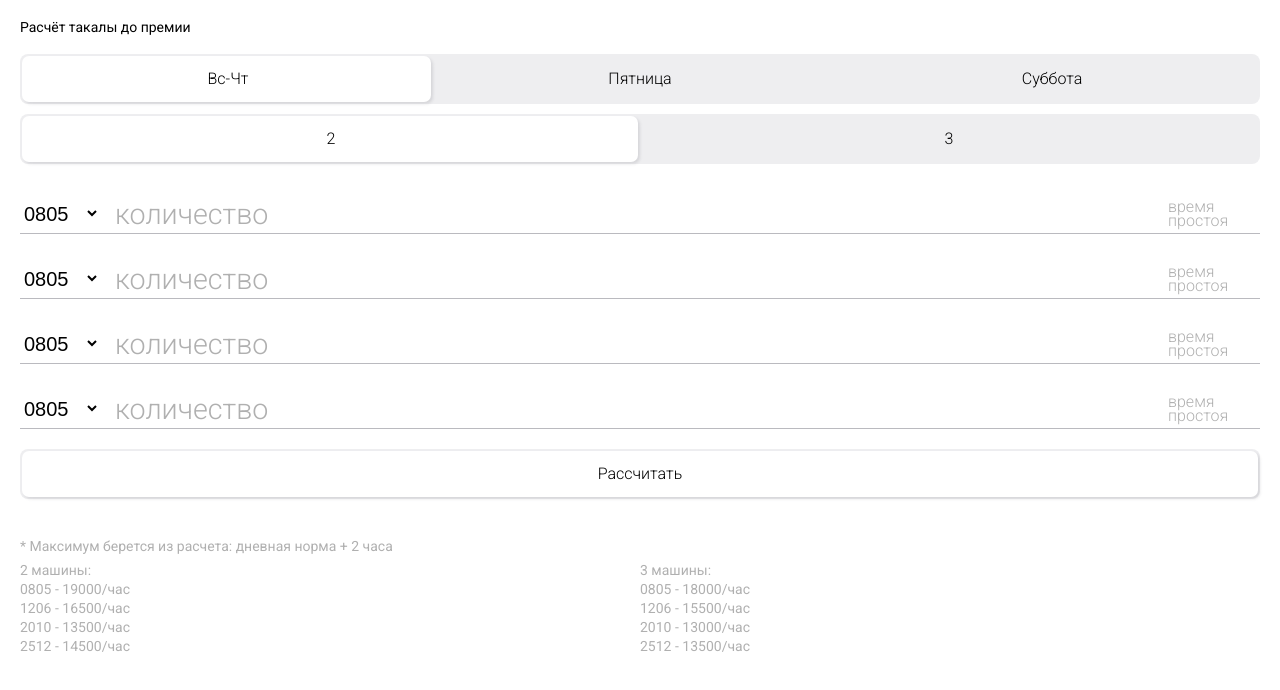
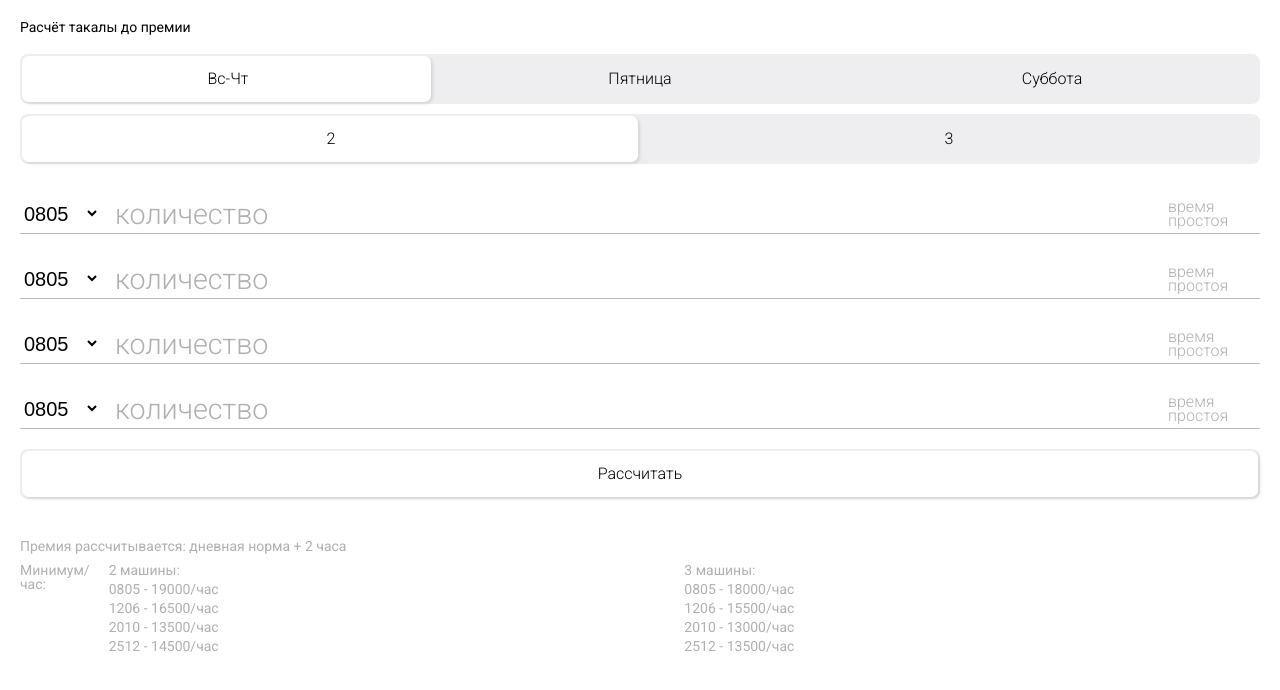
Before and after one commit to belmoz/calcn, a plain HTML site: page index.html in a window 1280 px wide. Drawn offline with Linux system fonts and the light colour scheme.

Commit message:
Update index.html

```diff
--- a/index.html
+++ b/index.html
@@ -100,9 +100,10 @@
 				</div>
 				<div class="total"><span>Рассчитать</span></div>
 				<div class="text">
-                                    <p>* Максимум берется из расчета: дневная норма + 2 часа</p>
+                                    <p>Премия рассчитывается: дневная норма + 2 часа</p>
                                 </div>
                                 <div class="text">
+                                Минимум/час:
                                 <div class="subtext">
                                     <p>2 машины:</p>
                                     <p>0805 - 19000/час</p>
```
